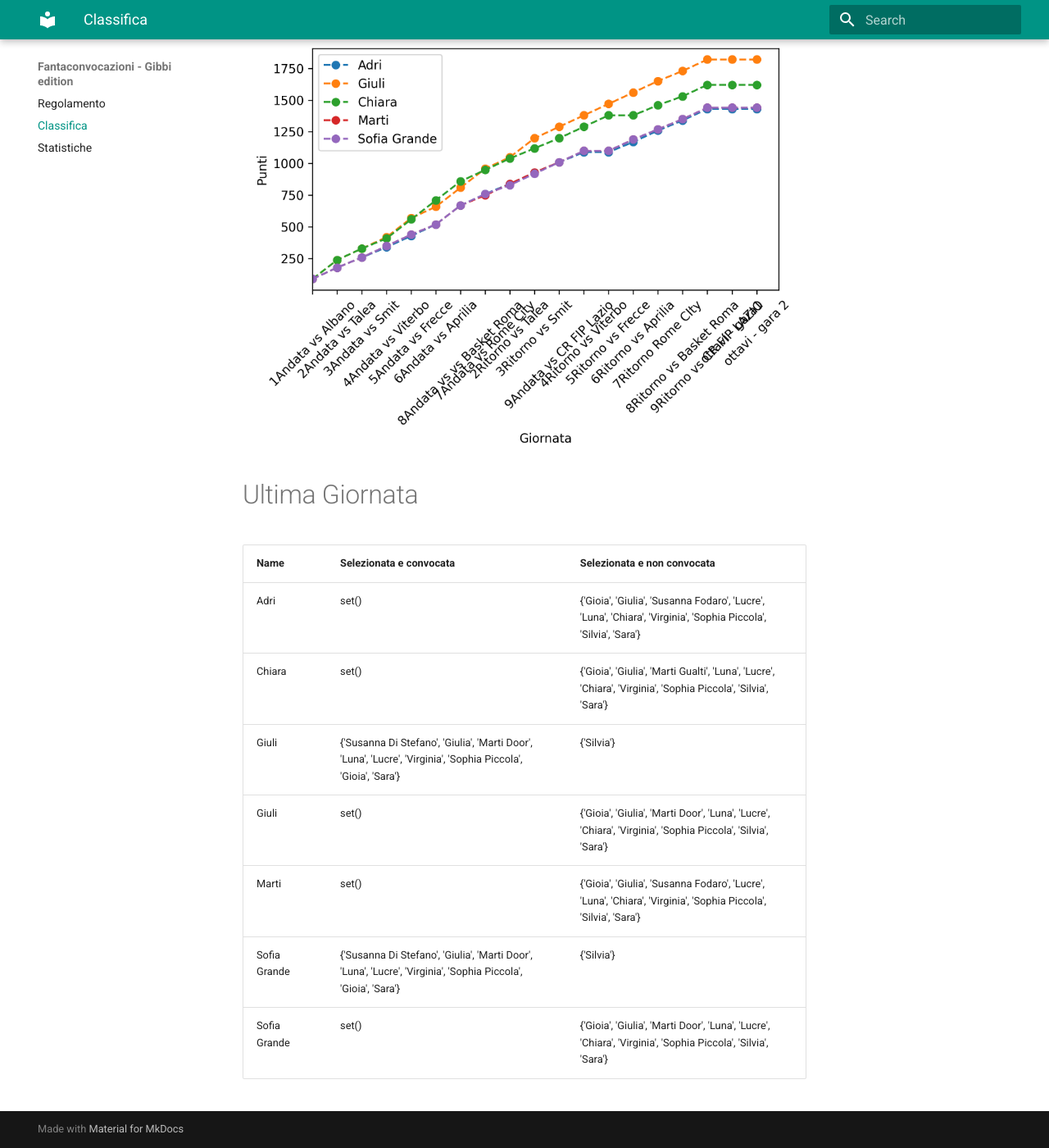
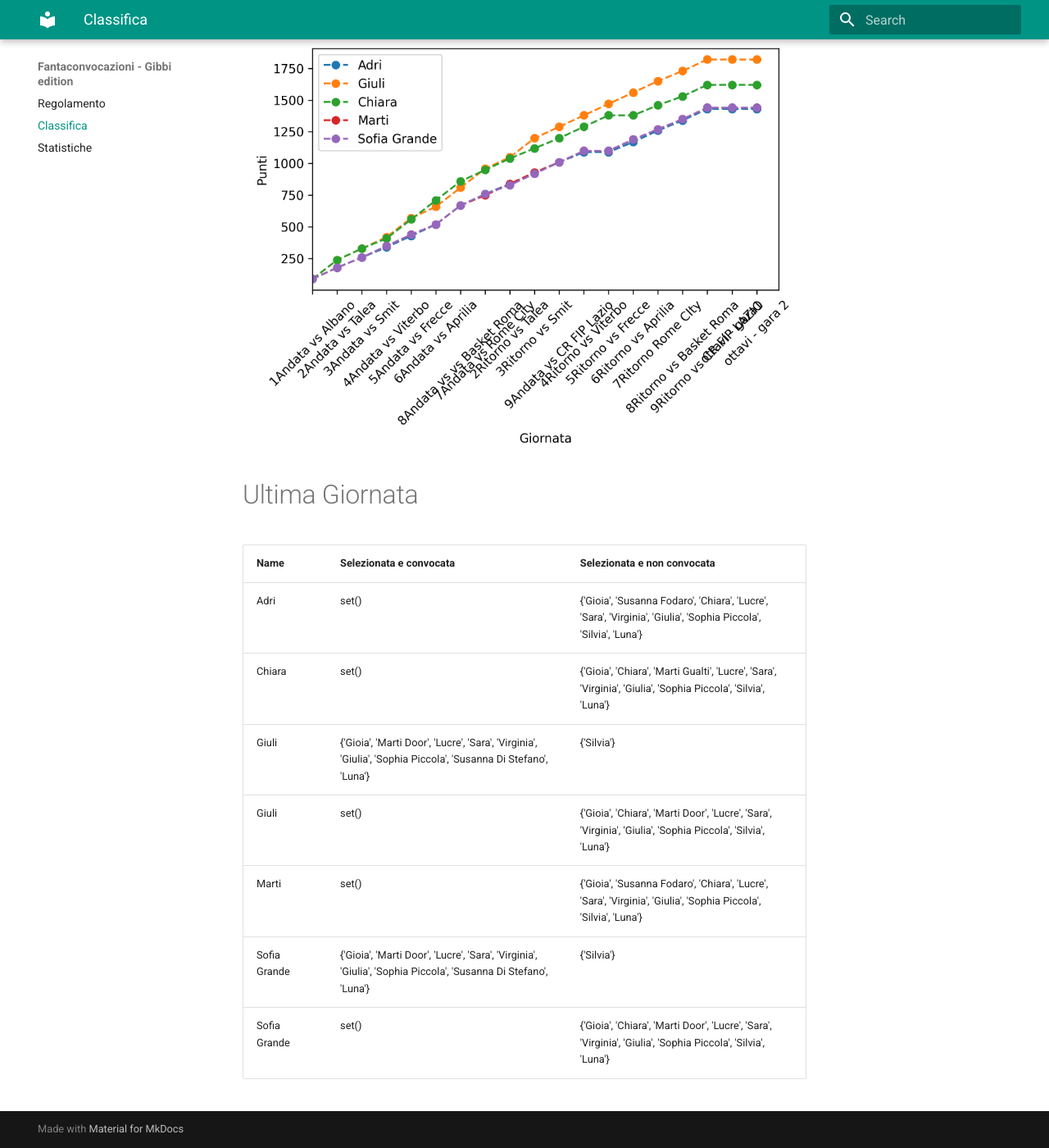
Before and after one commit to martinig94/fantagibbi, an MkDocs documentation site: the page built from docs/Classifica.md, in a window 1280 px wide and 1400 px high, scrolled down 565 px. Shown: the whole window at 82% size. Built offline with MkDocs 1.6.1 and Material for MkDocs 9.7.7, drawn with Linux system fonts in a browser that asks for light colours.

Commit message:
Auto-update from main.py

```diff
--- a/docs/Classifica.md
+++ b/docs/Classifica.md
@@ -18,11 +18,11 @@
 <!-- START_TABLE CORRECT -->
 | Name         | Selezionata e convocata                                                                                        | Selezionata e non convocata                                                                                      |
 |:-------------|:---------------------------------------------------------------------------------------------------------------|:-----------------------------------------------------------------------------------------------------------------|
-| Adri         | set()                                                                                                          | {'Gioia', 'Giulia', 'Susanna Fodaro', 'Lucre', 'Luna', 'Chiara', 'Virginia', 'Sophia Piccola', 'Silvia', 'Sara'} |
-| Chiara       | set()                                                                                                          | {'Gioia', 'Giulia', 'Marti Gualti', 'Luna', 'Lucre', 'Chiara', 'Virginia', 'Sophia Piccola', 'Silvia', 'Sara'}   |
-| Giuli        | {'Susanna Di Stefano', 'Giulia', 'Marti Door', 'Luna', 'Lucre', 'Virginia', 'Sophia Piccola', 'Gioia', 'Sara'} | {'Silvia'}                                                                                                       |
-| Giuli        | set()                                                                                                          | {'Gioia', 'Giulia', 'Marti Door', 'Luna', 'Lucre', 'Chiara', 'Virginia', 'Sophia Piccola', 'Silvia', 'Sara'}     |
-| Marti        | set()                                                                                                          | {'Gioia', 'Giulia', 'Susanna Fodaro', 'Lucre', 'Luna', 'Chiara', 'Virginia', 'Sophia Piccola', 'Silvia', 'Sara'} |
-| Sofia Grande | {'Susanna Di Stefano', 'Giulia', 'Marti Door', 'Luna', 'Lucre', 'Virginia', 'Sophia Piccola', 'Gioia', 'Sara'} | {'Silvia'}                                                                                                       |
-| Sofia Grande | set()                                                                                                          | {'Gioia', 'Giulia', 'Marti Door', 'Luna', 'Lucre', 'Chiara', 'Virginia', 'Sophia Piccola', 'Silvia', 'Sara'}     |
+| Adri         | set()                                                                                                          | {'Gioia', 'Susanna Fodaro', 'Chiara', 'Lucre', 'Sara', 'Virginia', 'Giulia', 'Sophia Piccola', 'Silvia', 'Luna'} |
+| Chiara       | set()                                                                                                          | {'Gioia', 'Chiara', 'Marti Gualti', 'Lucre', 'Sara', 'Virginia', 'Giulia', 'Sophia Piccola', 'Silvia', 'Luna'}   |
+| Giuli        | {'Gioia', 'Marti Door', 'Lucre', 'Sara', 'Virginia', 'Giulia', 'Sophia Piccola', 'Susanna Di Stefano', 'Luna'} | {'Silvia'}                                                                                                       |
+| Giuli        | set()                                                                                                          | {'Gioia', 'Chiara', 'Marti Door', 'Lucre', 'Sara', 'Virginia', 'Giulia', 'Sophia Piccola', 'Silvia', 'Luna'}     |
+| Marti        | set()                                                                                                          | {'Gioia', 'Susanna Fodaro', 'Chiara', 'Lucre', 'Sara', 'Virginia', 'Giulia', 'Sophia Piccola', 'Silvia', 'Luna'} |
+| Sofia Grande | {'Gioia', 'Marti Door', 'Lucre', 'Sara', 'Virginia', 'Giulia', 'Sophia Piccola', 'Susanna Di Stefano', 'Luna'} | {'Silvia'}                                                                                                       |
+| Sofia Grande | set()                                                                                                          | {'Gioia', 'Chiara', 'Marti Door', 'Lucre', 'Sara', 'Virginia', 'Giulia', 'Sophia Piccola', 'Silvia', 'Luna'}     |
 <!-- END_TABLE CORRECT -->
```
